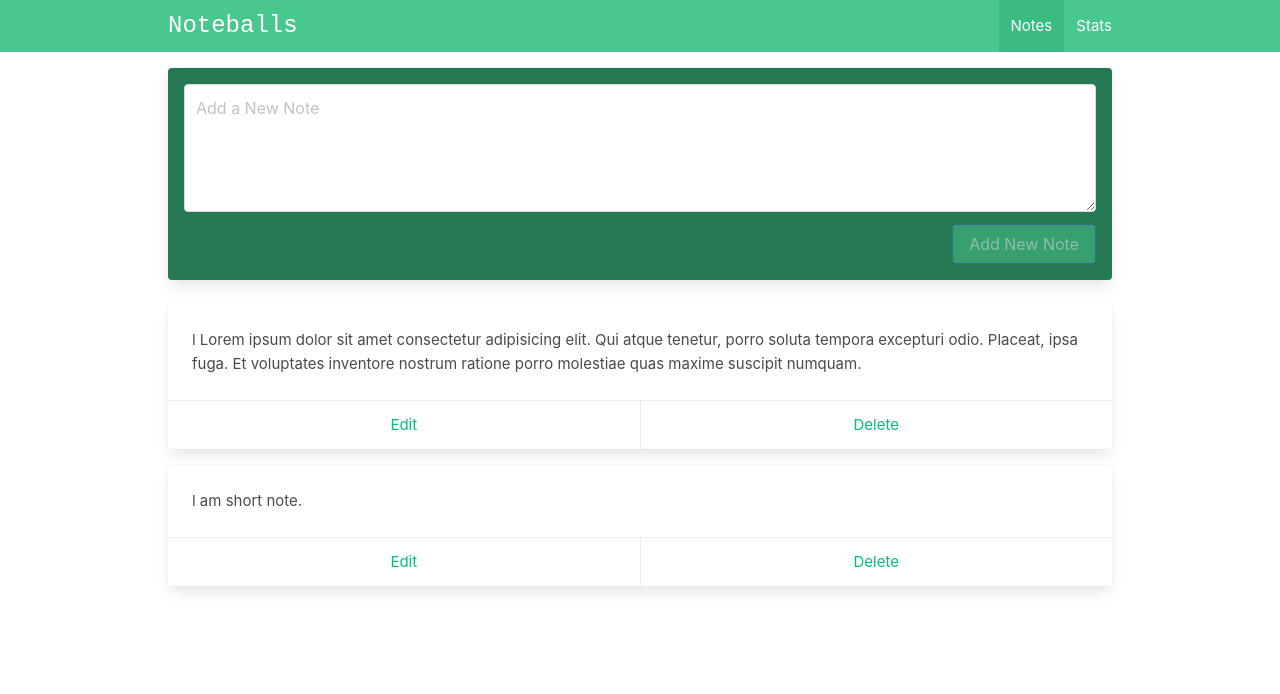
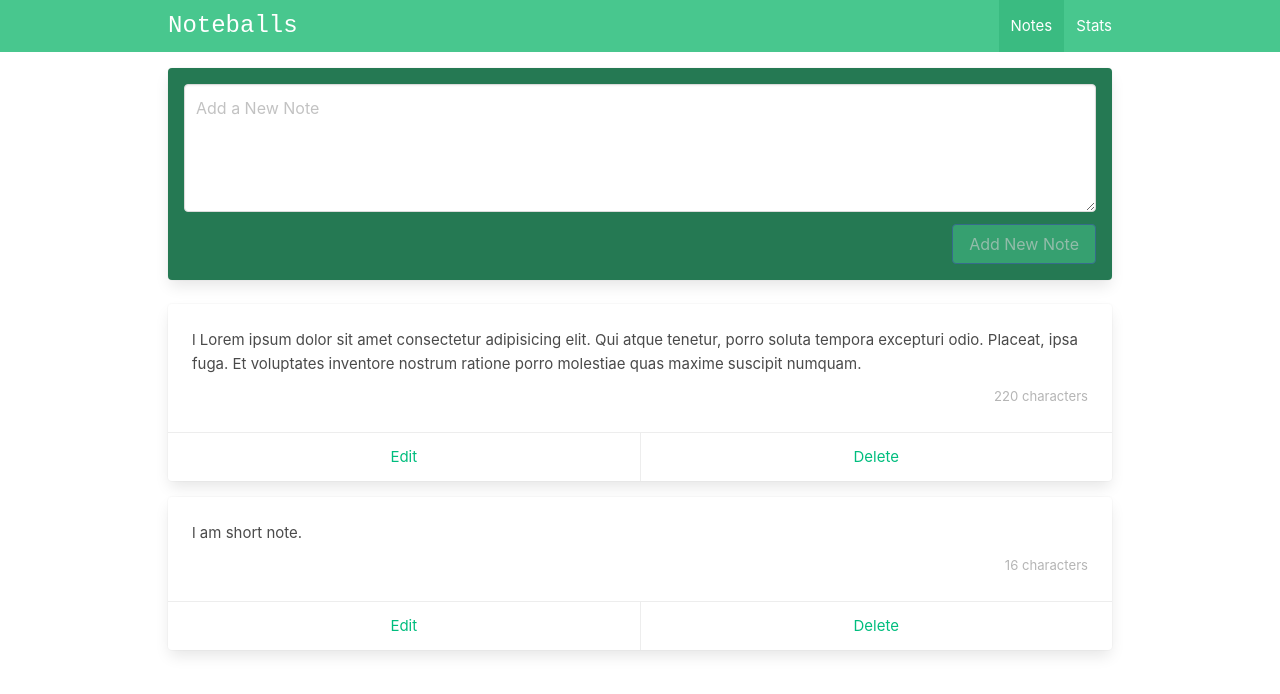
Before and after one commit to coach77777/vue-composition-api-course, a Vue app in the folder vue-composition-api-noteballs/: page /#/ in a window 1280 px wide. Shown: the top 694 px of the page. Built offline with nearby package versions, Linux system fonts and the light colour scheme.

Commit message:
computedNote

```diff
--- a/vue-composition-api-noteballs/src/components/Notes/Note.vue
+++ b/vue-composition-api-noteballs/src/components/Notes/Note.vue
@@ -6,18 +6,31 @@
     <div class="card-content">
       <div class="content">
   {{ note.content}}
+  <div class="has-text-right has-text-grey-light mt-2">
+    <small>
+{{ characterLength }}
+  </small>
+</div>
       </div>
     </div>
     <footer class="card-footer">
 
       <a href="#" class="card-footer-item">Edit</a>
-      <a href="#" class="card-footer-item">Delete</a>
+      <a
+      @click.prevent="handleDeleteClicked"
+        class="card-footer-item"
+        href="#"
+      >Delete</a>
     </footer>
   </div>
 
 </template>
 
 <script setup>
+/*
+imports
+*/
+import { computed } from 'vue'
 /*
 props
 */
@@ -30,5 +43,29 @@ const props = defineProps({
   }
 })
 
+/*
+emit
+*/
+const emit = defineEmits(['deleteClicked'])
+
+/*
+char length
+*/
+
+const characterLength = computed(() => {
+   let description = props.note.content.length > 1 ?
+   'characters' : 'character'
+   return `${props.note.content.length} ${ description }`
+})
+
+/*
+handleDeleteClicked
+*/
+
+const handleDeleteClicked = () =>{
+  emit('deleteClicked', props.note.id)
+}
+
+
 
 </script>
--- a/vue-composition-api-noteballs/src/views/ViewNotes.vue
+++ b/vue-composition-api-noteballs/src/views/ViewNotes.vue
@@ -28,7 +28,8 @@
  <Note
  v-for ="note in notes"
  :key="note.id"
- :note="note"/>
+ :note="note"
+ @deleteClicked="deleteNote"/>
 
 </div>
 
@@ -77,6 +78,15 @@ notes.value.unshift(note)
 newNote.value = " "
 newNoteRef.value.focus()
 }
+
+/*
+Delete Note
+*/
+
+const deleteNote = idToDelete => {
+notes.value = notes.value.filter(note => { return note.id
+!== idToDelete})
+}
 </script>
 
 <style>
```
